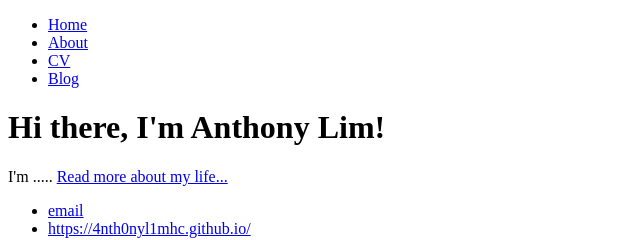
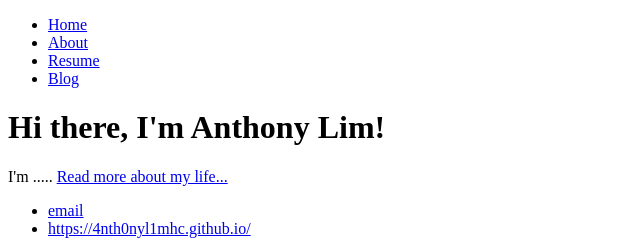
Before and after one commit to 4nth0nyl1MHC/4nth0nyl1MHC.github.io, a plain HTML site: page index.html in a window 1280 px wide. Shown: the full height of the page, 0-640 px from the left. Drawn offline with Linux system fonts and the light colour scheme.

Commit message:
Update index.html

```diff
--- a/index.html
+++ b/index.html
@@ -11,7 +11,7 @@
     		<ul>
         		<li><a href="/">Home</a></li>
 	        	<li><a href="/about">About</a></li>
-        		<li><a href="/cv">CV</a></li>
+        		<li><a href="/resume">Resume</a></li>
         		<li><a href="/blog">Blog</a></li>
     		</ul>
 		</nav>
```
